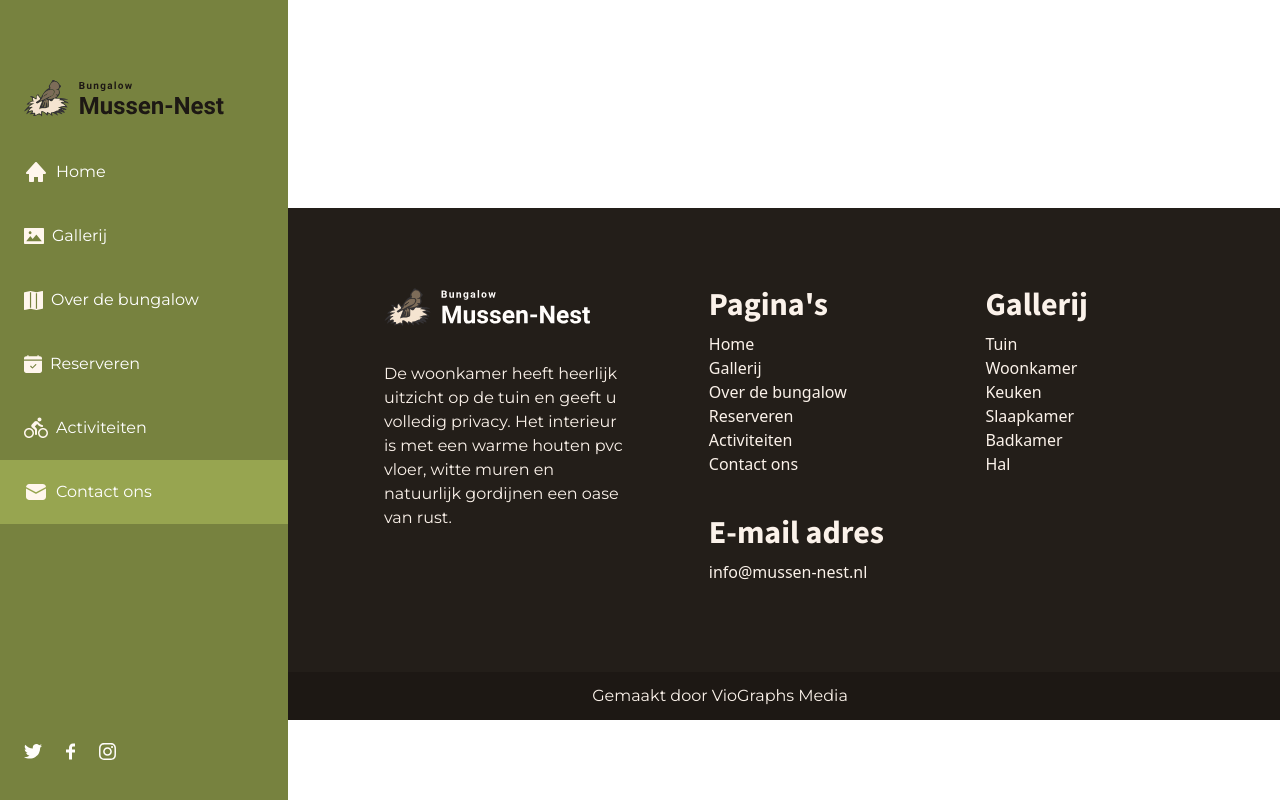
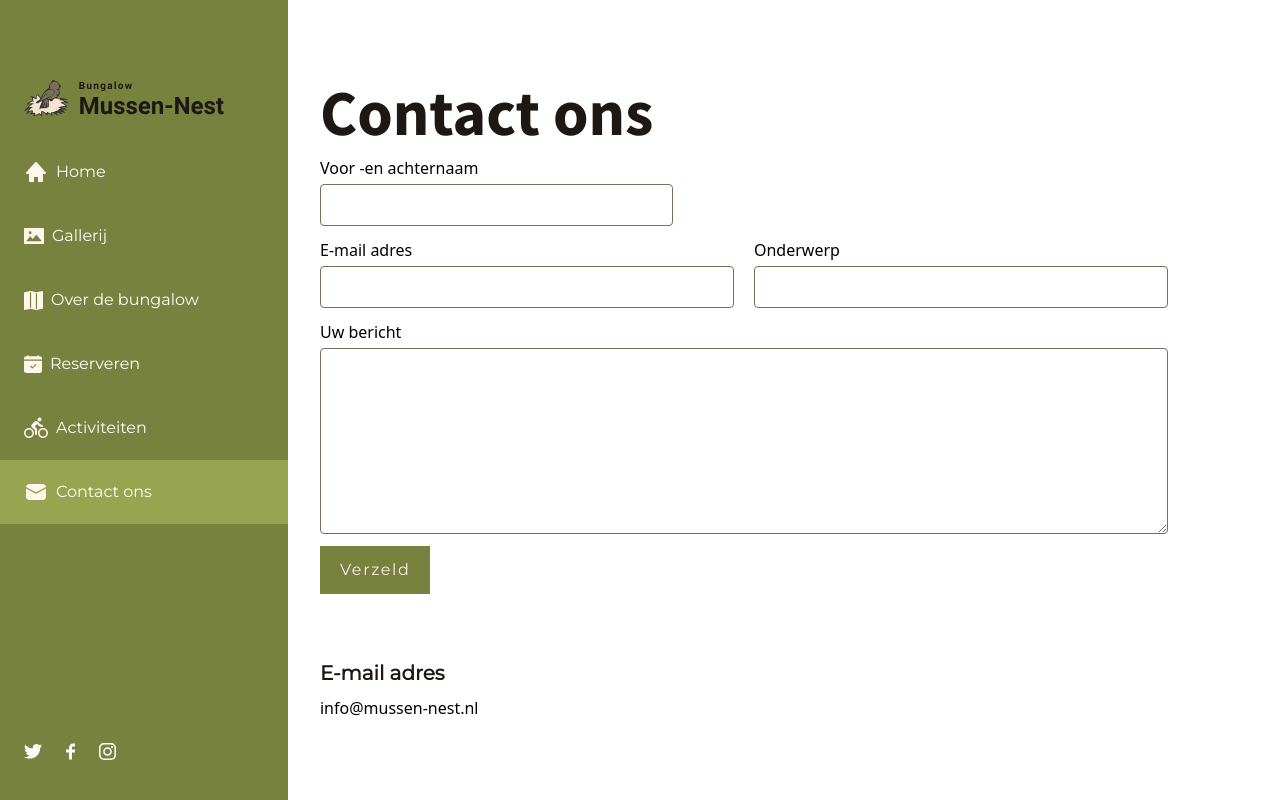
Before and after one commit to RammahKarpous/bungalow-mussen-nest, a React (Create React App) app: page /contact-ons in a window 1280 px wide. Shown: the top 800 px of the page. Built offline with nearby package versions, Linux system fonts and the light colour scheme.

Commit message:
Created the contact page

```diff
--- a/src/App.js
+++ b/src/App.js
@@ -6,6 +6,7 @@ import Home from './pages/Home';
 import Woonkamer from './pages/gallerij/Woonkamer';
 import IncludeFooter from './components/templates/IncludeFooter';
 import OverDeBungalow from './pages/OverDeBungalow';
+import Contact from './pages/Contact';
 
 function App() {
 	return (
@@ -38,6 +39,7 @@ function App() {
 						/>
 
 						<Route exact path="/over-de-bungalow" component={OverDeBungalow} />
+						<Route exact path="/contact-ons" component={Contact} />
 					</IncludeFooter>
 				</Switch>
 			</div>
--- /dev/null
+++ b/src/components/form-elements/Input.jsx
@@ -0,0 +1,27 @@
+const Input = ({ labelText, name, type }) => {
+    return (
+        <div className={`flex flex-col gap-1 mt-3 ${name === 'name' && 'sm:w-5/12'} w-full`}>
+            <label htmlFor={name}>{labelText}</label>
+            {type === 'textarea' ? (
+                <textarea
+                    name={name}
+                    id={name}
+                    className="input min-w-full max-w-full"
+                    rows="7">
+                </textarea>
+            ) : (
+                <input
+                    type={type}
+                    name={name}
+                    id={name}
+                    className="input" />
+            )}
+        </div>
+    )
+}
+
+Input.defaultProps = {
+    type: 'text'
+}
+
+export default Input
--- a/src/index.css
+++ b/src/index.css
@@ -109,4 +109,9 @@
 	.gallerij-slideshow-template {
 		@apply xl:w-7/12;
 	}
+
+	/* Form elements */
+	.input {
+		@apply border border-brown-400 rounded p-2 transition w-full;
+	}
 }
--- /dev/null
+++ b/src/pages/Contact.jsx
@@ -0,0 +1,30 @@
+import Input from "../components/form-elements/Input"
+import PageTemplate from "../components/templates/PageTemplate"
+
+const Contact = () => {
+    return (
+        <PageTemplate extraClassNames="max-w-4xl m-auto md:pl-12 mt-12 md:mt-0">
+            <h1>Contact ons</h1>
+
+            <form>
+                <Input name="name" labelText="Voor -en achternaam" />
+
+                <div className="flex flex-col sm:gap-5 sm:flex-row">
+                    <Input name="email" type="email" labelText="E-mail adres" />
+                    <Input name="subject" labelText="Onderwerp" />
+                </div>
+
+                <Input type="textarea" name="comment" labelText="Uw bericht" />
+
+                <input type="submit" value="Verzeld" className="button primary mt-3" />
+            </form>
+
+            <div className="mt-16">
+                <p className="text-largeBodyText font-bold">E-mail adres</p>
+                <a className="mt-2 block" href="mailto:info@mussen-nest.nl">info@mussen-nest.nl</a>
+            </div>
+        </PageTemplate>
+    )
+}
+
+export default Contact
```
